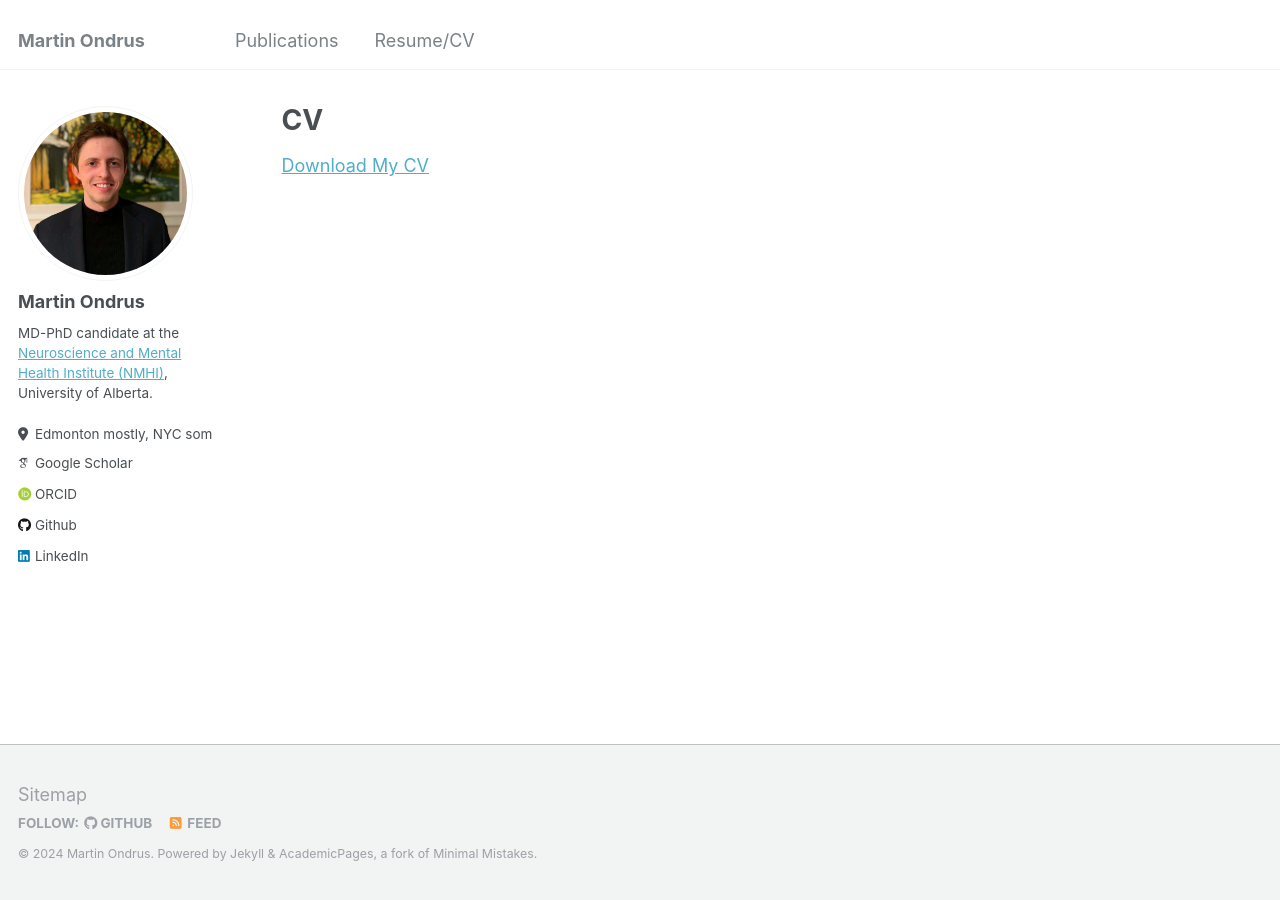
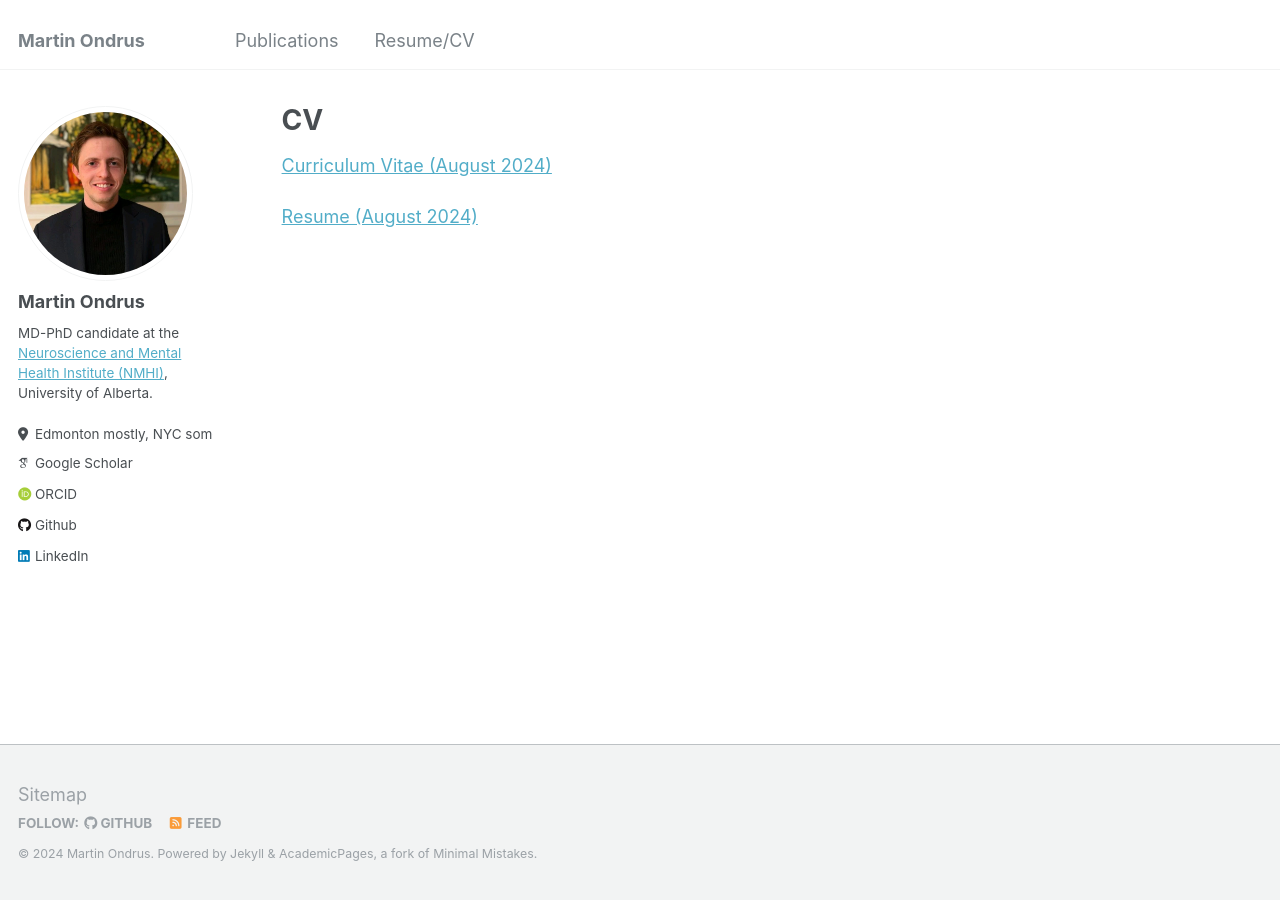
Before and after one commit to mondrus96/mondrus96.github.io, a Jekyll site: the page built from _pages/cv.md, in a window 1280 px wide. Built offline with Jekyll 4.4.1, drawn with Linux system fonts in a browser that asks for light colours; some web fonts are replaced.

Commit message:
fixed cv stuff hopefully

```diff
--- a/_pages/cv.md
+++ b/_pages/cv.md
@@ -7,6 +7,8 @@ redirect_from:
   - /resume
 ---
 
-[Download My CV](/files/CV.pdf)
+[Curriculum Vitae (August 2024)](/files/CV.pdf)
+
+[Resume (August 2024)](/files/Resume.pdf)
 
 {% include base_path %}
```
